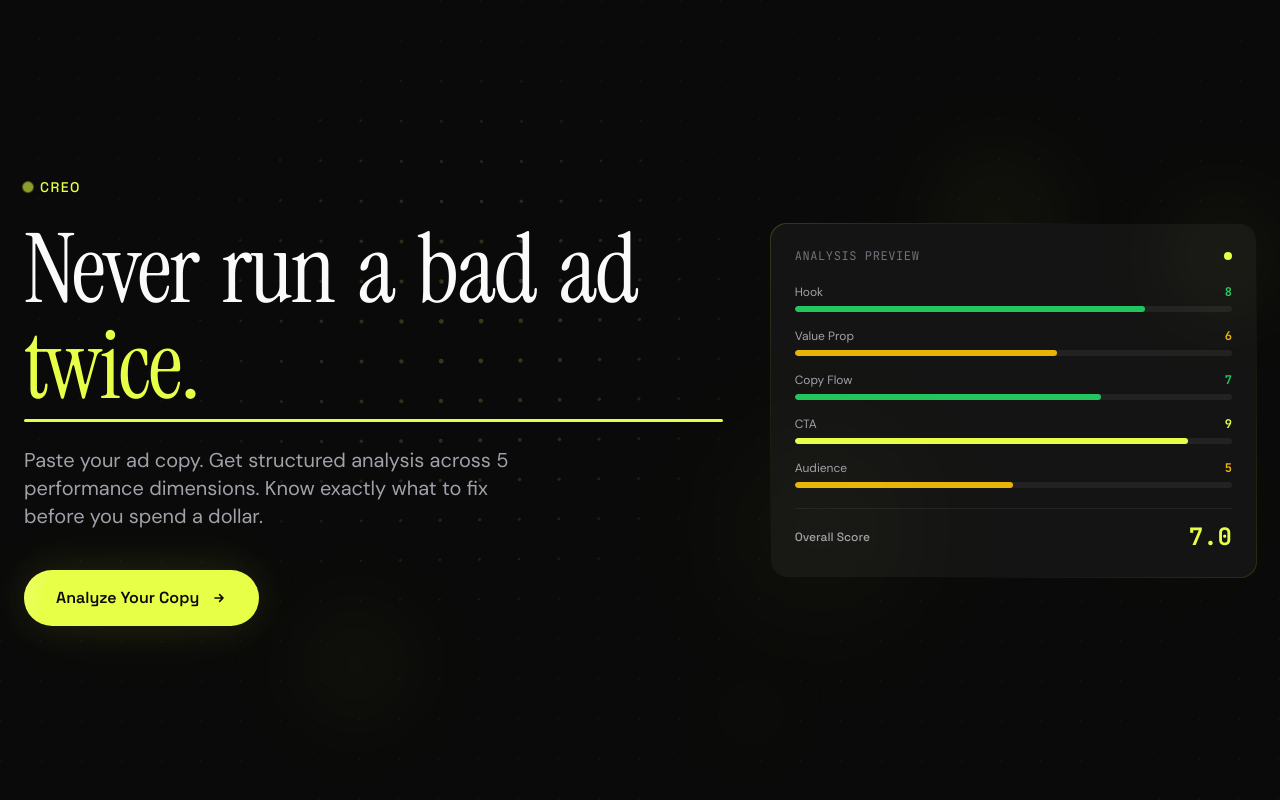
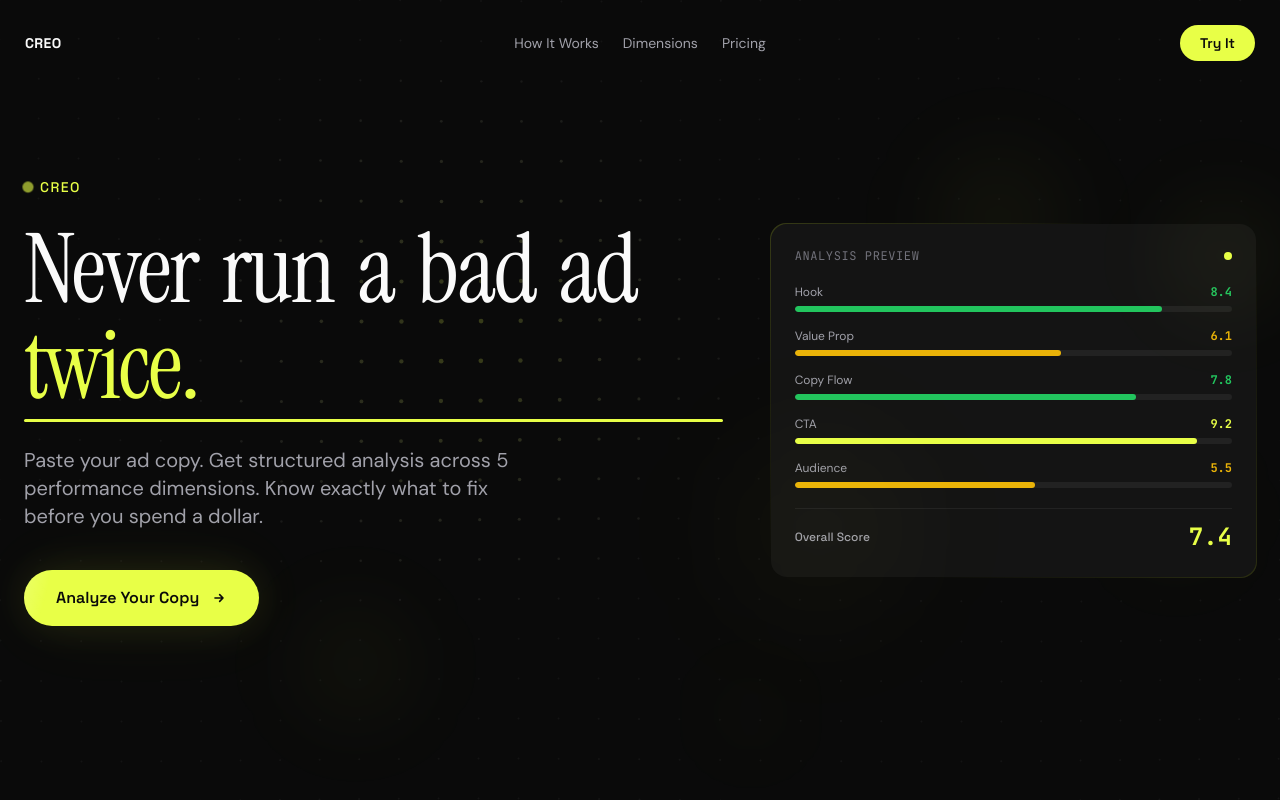
Before and after one commit to rsphoenix02/creo, a Next.js app: page / in a window 1280 px wide. Shown: the top 800 px of the page. Built offline with nearby package versions, Linux system fonts and the light colour scheme; no server answers.

Commit message:
Navbar update and animated floating card

```diff
--- a/src/components/Hero.tsx
+++ b/src/components/Hero.tsx
@@ -3,6 +3,7 @@
 import { motion } from "framer-motion";
 import MagneticButton from "./MagneticButton";
 import GridBackground from "./GridBackground";
+import AnimatedCounter from "./AnimatedCounter";
 
 const headlineWords = ["Never", "run", "a", "bad", "ad"];
 
@@ -207,28 +208,34 @@ export default function Hero() {
                   {/* Static score bars — no re-triggering animations */}
                   <div className="space-y-4">
                     {[
-                      { label: "Hook", score: 8, color: "#22C55E" },
-                      { label: "Value Prop", score: 6, color: "#EAB308" },
-                      { label: "Copy Flow", score: 7, color: "#22C55E" },
-                      { label: "CTA", score: 9, color: "#E8FF47" },
-                      { label: "Audience", score: 5, color: "#EAB308" },
-                    ].map((item) => (
+                      { label: "Hook", score: 8.4, color: "#22C55E" },
+                      { label: "Value Prop", score: 6.1, color: "#EAB308" },
+                      { label: "Copy Flow", score: 7.8, color: "#22C55E" },
+                      { label: "CTA", score: 9.2, color: "#E8FF47" },
+                      { label: "Audience", score: 5.5, color: "#EAB308" },
+                    ].map((item, i) => (
                       <div key={item.label} className="space-y-1.5">
                         <div className="flex justify-between items-center">
                           <span className="text-xs font-body text-creo-muted">{item.label}</span>
-                          <span
+                          <AnimatedCounter
+                            value={item.score}
+                            duration={1000}
+                            delay={800 + i * 150}
+                            decimals={1}
                             className="text-xs font-mono font-bold"
                             style={{ color: item.color }}
-                          >
-                            {item.score}
-                          </span>
+                          />
                         </div>
                         <div className="h-1.5 rounded-full bg-white/[0.06] overflow-hidden">
-                          <div
-                            className="h-full rounded-full transition-all duration-1000 ease-out"
-                            style={{
-                              backgroundColor: item.color,
-                              width: `${item.score * 10}%`,
+                          <motion.div
+                            className="h-full rounded-full"
+                            style={{ backgroundColor: item.color }}
+                            initial={{ width: "0%" }}
+                            animate={{ width: `${item.score * 10}%` }}
+                            transition={{
+                              duration: 1,
+                              ease: "easeOut",
+                              delay: 1.0 + i * 0.15,
                             }}
                           />
                         </div>
@@ -241,9 +248,13 @@ export default function Hero() {
                     <span className="text-xs font-heading font-medium text-creo-muted">
                       Overall Score
                     </span>
-                    <span className="text-2xl font-mono font-bold text-creo-accent">
-                      7.0
-                    </span>
+                    <AnimatedCounter
+                      value={7.4}
+                      duration={1400}
+                      delay={1600}
+                      decimals={1}
+                      className="text-2xl font-mono font-bold text-creo-accent"
+                    />
                   </div>
                 </div>
               </div>
--- a/src/components/Navbar.tsx
+++ b/src/components/Navbar.tsx
@@ -1,15 +1,24 @@
 "use client";
 
 import { useState, useEffect } from "react";
-import { motion, AnimatePresence } from "framer-motion";
+import { motion } from "framer-motion";
+
+const navLinks = [
+  { label: "How It Works", target: "how-it-works" },
+  { label: "Dimensions", target: "dimensions" },
+  { label: "Pricing", target: "pricing" },
+] as const;
 
 export default function Navbar() {
-  const [visible, setVisible] = useState(false);
+  const [scrolled, setScrolled] = useState(false);
+  const [mounted, setMounted] = useState(false);
 
   useEffect(() => {
+    setMounted(true);
     const handleScroll = () => {
-      setVisible(window.scrollY > 400);
+      setScrolled(window.scrollY > 100);
     };
+    handleScroll();
     window.addEventListener("scroll", handleScroll, { passive: true });
     return () => window.removeEventListener("scroll", handleScroll);
   }, []);
@@ -19,50 +28,70 @@ export default function Navbar() {
   };
 
   return (
-    <AnimatePresence>
-      {visible && (
+    <div className="fixed top-0 left-0 right-0 z-50 flex justify-center pointer-events-none">
       <motion.nav
-          initial={{ y: -80, opacity: 0, x: "-50%" }}
-          animate={{ y: 0, opacity: 1, x: "-50%" }}
-          exit={{ y: -80, opacity: 0, x: "-50%" }}
-          transition={{ type: "spring", stiffness: 200, damping: 25 }}
-          className="fixed top-5 left-1/2 z-50 glass rounded-full px-6 py-3 flex items-center gap-6"
+        initial={{ opacity: 0, y: -20 }}
+        animate={{
+          opacity: mounted ? 1 : 0,
+          y: mounted ? 0 : -20,
+          maxWidth: scrolled ? 580 : 1280,
+          borderRadius: scrolled ? 9999 : 0,
+          paddingTop: scrolled ? 12 : 24,
+          paddingBottom: scrolled ? 12 : 8,
+          paddingLeft: 24,
+          paddingRight: 24,
+          marginTop: scrolled ? 20 : 0,
+        }}
+        transition={{
+          opacity: { duration: 0.5, ease: "easeOut", delay: mounted && !scrolled ? 0.2 : 0 },
+          y: { duration: 0.5, ease: "easeOut", delay: mounted && !scrolled ? 0.2 : 0 },
+          default: { type: "spring", stiffness: 180, damping: 28 },
+        }}
+        style={{
+          width: "100%",
+          background: scrolled ? "rgba(255, 255, 255, 0.04)" : "transparent",
+          backdropFilter: scrolled ? "blur(24px)" : "blur(0px)",
+          WebkitBackdropFilter: scrolled ? "blur(24px)" : "blur(0px)",
+          borderWidth: 1,
+          borderStyle: "solid",
+          borderColor: scrolled ? "rgba(255, 255, 255, 0.06)" : "transparent",
+          transition: "background 0.5s ease, backdrop-filter 0.5s ease, -webkit-backdrop-filter 0.5s ease, border-color 0.5s ease",
+        }}
+        className="relative flex items-center pointer-events-auto"
       >
-          <span className="font-heading font-bold text-sm tracking-wide text-creo-text">
+        {/* Logo — fixed width to help center the links */}
+        <span className="font-heading font-bold text-sm tracking-wide text-creo-text whitespace-nowrap min-w-[60px]">
           CREO
         </span>
 
-          <div className="w-px h-4 bg-white/10" />
+        {/* Nav links — always absolutely centered */}
+        <div className="hidden md:flex items-center gap-6 absolute left-1/2 -translate-x-1/2">
+          {navLinks.map(({ label, target }) => (
+            <button
+              key={target}
+              onClick={() => scrollTo(target)}
+              className="text-creo-muted text-sm font-body hover:text-creo-text transition-colors duration-300 whitespace-nowrap"
+            >
+              {label}
+            </button>
+          ))}
+        </div>
 
-          <button
-            onClick={() => scrollTo("how-it-works")}
-            className="text-creo-muted text-sm font-body hover:text-creo-text transition-colors duration-300"
-          >
-            How It Works
-          </button>
-
-          <button
-            onClick={() => scrollTo("dimensions")}
-            className="text-creo-muted text-sm font-body hover:text-creo-text transition-colors duration-300"
-          >
-            Dimensions
-          </button>
-
-          <button
-            onClick={() => scrollTo("pricing")}
-            className="text-creo-muted text-sm font-body hover:text-creo-text transition-colors duration-300"
-          >
-            Pricing
-          </button>
-
-          <button
+        {/* CTA — always pushed to far right */}
+        <motion.button
           onClick={() => scrollTo("analyzer")}
-            className="bg-creo-accent text-creo-bg text-sm font-heading font-semibold px-4 py-1.5 rounded-full hover:brightness-110 transition-all duration-300"
+          animate={{
+            paddingLeft: scrolled ? 16 : 20,
+            paddingRight: scrolled ? 16 : 20,
+            paddingTop: scrolled ? 6 : 8,
+            paddingBottom: scrolled ? 6 : 8,
+          }}
+          transition={{ type: "spring", stiffness: 180, damping: 28 }}
+          className="ml-auto bg-creo-accent text-creo-bg text-sm font-heading font-semibold rounded-full hover:brightness-110 transition-all duration-300 whitespace-nowrap"
         >
           Try It
-          </button>
+        </motion.button>
       </motion.nav>
-      )}
-    </AnimatePresence>
+    </div>
   );
 }
```
Lines whose indentation alone changed are shown as unchanged.
